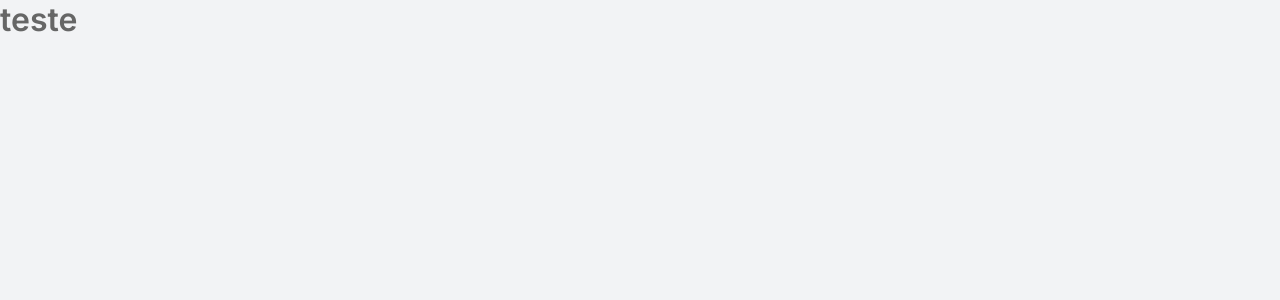
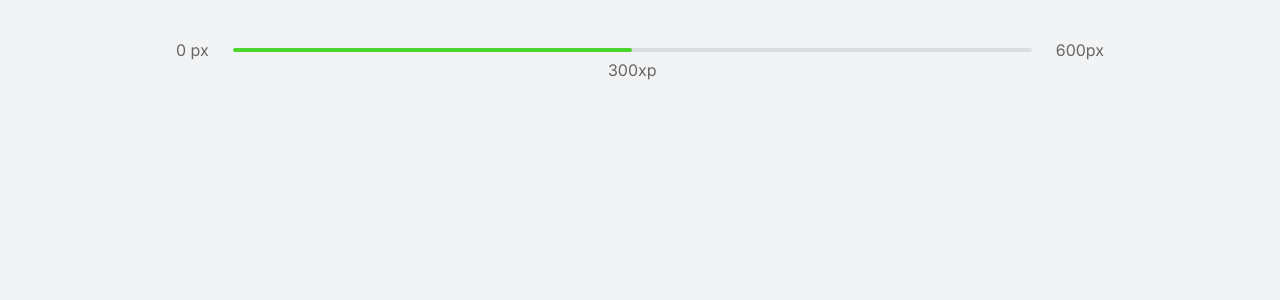
Before and after one commit to dannyelgjl/MoveIt, a React (Create React App) app: page / in a window 1280 px wide. Shown: the top 300 px of the page. Built offline with nearby package versions, Linux system fonts and the light colour scheme.

Commit message:
feature: creating experienceBar component

```diff
--- a/src/App.tsx
+++ b/src/App.tsx
@@ -1,8 +1,14 @@
+//Styles
+import './style.css';
 import './styles/global.css';
+//Components
+import ExperiencerBar from './components/ExperienceBar';
 
 const App = () => {
   return (
-    <h1>teste</h1>
+    <div className="container">
+      <ExperiencerBar />
+    </div>
   );
 };
 
--- /dev/null
+++ b/src/components/ExperienceBar/index.tsx
@@ -0,0 +1,17 @@
+import './style.css';
+
+const ExperienceBar = () => {
+  return (
+    <header className="experience-bar">
+      <span>0 px</span>
+      <div>
+        <div style={{ width: '50%' }} />
+
+        <span className='current-experience' style={{ left: '50%' }}>300xp</span>
+      </div>
+      <span>600px</span>
+    </header>
+  )
+}
+
+export default ExperienceBar;
--- /dev/null
+++ b/src/components/ExperienceBar/style.css
@@ -0,0 +1,29 @@
+.experience-bar {
+  display: flex;
+  align-items: center;
+}
+
+.experience-bar {
+  font-size: 1rem;
+}
+
+.experience-bar > div {
+  flex: 1;
+  height: 4px;
+  border-radius: 4px;
+  background: var(--gray-line);
+  margin: 0 1.5rem;
+  position: relative;
+}
+
+.experience-bar > div > div {
+  height: 4px;
+  border-radius: 4px;
+  background: var(--green);
+}
+
+span.current-experience {
+  position: absolute;
+  top: 12px;
+  transform: translateX(-50%);
+}
--- /dev/null
+++ b/src/style.css
@@ -0,0 +1,9 @@
+.container {
+  height: 100vh;
+  max-width: 992px;
+  margin: 0 auto;
+  padding: 2.5rem 2rem;
+
+  display: flex;
+  flex-direction: column;
+}
--- a/src/styles/global.css
+++ b/src/styles/global.css
@@ -4,16 +4,42 @@
   box-sizing: border-box;
 }
 
+:root {
+  --white: #fff;
+  --background: #f2f3f5;
+  --gray-line: #dcdde0;
+  --text: #666666;
+  --text-highlight: #b3b9ff;
+  --title: #2e384d;
+  --red: #e83f5b;
+  --green: #4cd62b;
+  --blue: #5965e0;
+  --blue-dark: #4953b8;
+  --blue-twitter: #2aa9e0;
+}
+
 body {
-  background: #f2f3f5;
-  color: #666;
+  background: var(--background);
+  color: var(--text);
+}
+
+@media (max-width: 1080px) {
+  html {
+    font-size: 93.75%;
+  }
+}
+
+@media (max-width: 720px) {
+  html {
+    font-size: 87.5%;
+  }
 }
 
 body,
 input,
 textarea,
 button {
-  font: 400 16px "Inter", sans-serif;
+  font: 400 16rem "Inter", sans-serif;
 }
 
 button {
```
